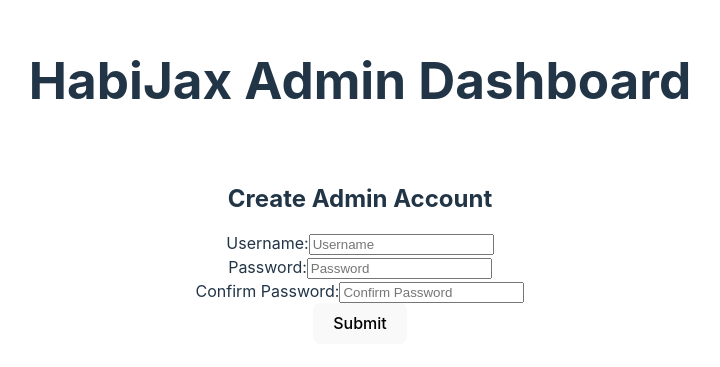
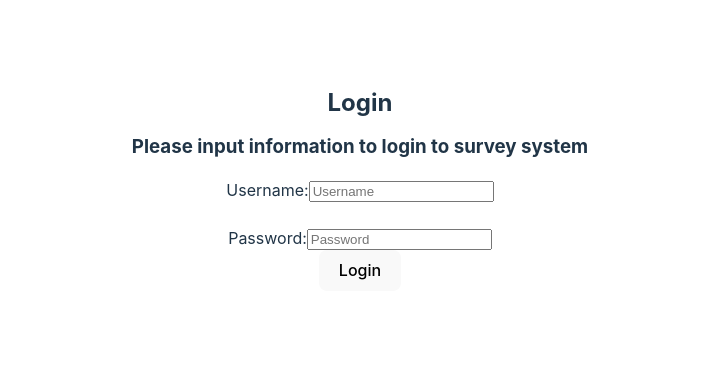
Before and after one commit to DevOspreysUNF/HabiJax-FirstIteration, a React (Vite) app in the folder lss-client-v1/: page / in a window 1280 px wide. Shown: the part 219-586 px from the top of the page, without its empty margins (280-1000 px from the left). Built offline with nearby package versions, Linux system fonts and the light colour scheme.

Commit message:
Login Functionality

```diff
--- a/lss-client-v1/src/App.tsx
+++ b/lss-client-v1/src/App.tsx
@@ -1,31 +1,49 @@
 import { useState } from "react";
-
+import LoginForm from "./components/LoginForm";
 import "./css/App.css";
 
 function App() {
-  const submitHandler = (e) => {
-    e.preventDefault();
-    alert("Admin Account created!");
+  const adminLogin = {
+    username: "n01433452@unf.edu",
+    password: "pass",
+  };
+
+  const [user, setUser] = useState({ username: "", password: "" });
+  const [error, setError] = useState("");
+
+  const Logout = () => {
+    console.log("Logged out successfully!");
+    setUser({ username: "", password: "" });
+  };
+
+  const Login = (details: any) => {
+    console.log(details);
+    if (
+      details.username == adminLogin.username &&
+      details.password == adminLogin.password
+    ) {
+      console.log("Logged In!");
+      setUser({
+        username: details.username,
+        password: details.password,
+      });
+    } else {
+      console.log("Incorrect Information. Please try again.");
+      setError("Incorrect Information. Please try again.");
+    }
   };
 
   return (
     <div className="App">
-      <h1>HabiJax Admin Dashboard </h1>
-      <br />
-      <h2>Create Admin Account</h2>
-      <form onSubmit={submitHandler}>
-        Username:
-        <input type="text" placeholder="Username" required />
-        <div className="col-md-6">
-          Password:
-          <input type="password" placeholder="Password" required />
-        </div>
-        <div>
-          Confirm Password:
-          <input type="password" placeholder="Confirm Password" required />
-        </div>
-        <button type="submit">Submit</button>
-      </form>
+      {user.username != "" ? (
+        <>
+          <h1>Welcome to the Admin Dashboard!</h1>
+          <button onClick={Logout}>Logout</button>
+          <button>Create Account</button>
+        </>
+      ) : (
+        <LoginForm Login={Login} error={error} />
+      )}
     </div>
   );
 }
--- /dev/null
+++ b/lss-client-v1/src/components/LoginForm.tsx
@@ -0,0 +1,40 @@
+import React, { useState } from "react";
+
+function LoginForm({ Login, error }) {
+  const [details, setDetails] = useState({ username: "", password: "" });
+  const submitHandler = (e: any) => {
+    e.preventDefault();
+    Login(details);
+  };
+
+  return (
+    <form onSubmit={submitHandler}>
+      <h2>Login</h2>
+      <h3>Please input information to login to survey system</h3>
+      {error != "" ? <div className="error">{error}</div> : ""}
+      Username:
+      <input
+        type="text"
+        id="userName"
+        placeholder="Username"
+        required
+        onChange={(e) => setDetails({ ...details, username: e.target.value })}
+        value={details.username}
+      />
+      <br></br>
+      <br></br>
+      Password:
+      <input
+        type="password"
+        id="password"
+        placeholder="Password"
+        required
+        onChange={(e) => setDetails({ ...details, password: e.target.value })}
+        value={details.password}
+      />
+      <br></br>
+      <button type="submit">Login</button>
+    </form>
+  );
+}
+export default LoginForm;
--- a/lss-client-v1/src/css/App.css
+++ b/lss-client-v1/src/css/App.css
@@ -39,3 +39,6 @@
 .read-the-docs {
   color: #888;
 }
+.error {
+  color: rgb(207, 83, 83);
+}
```
